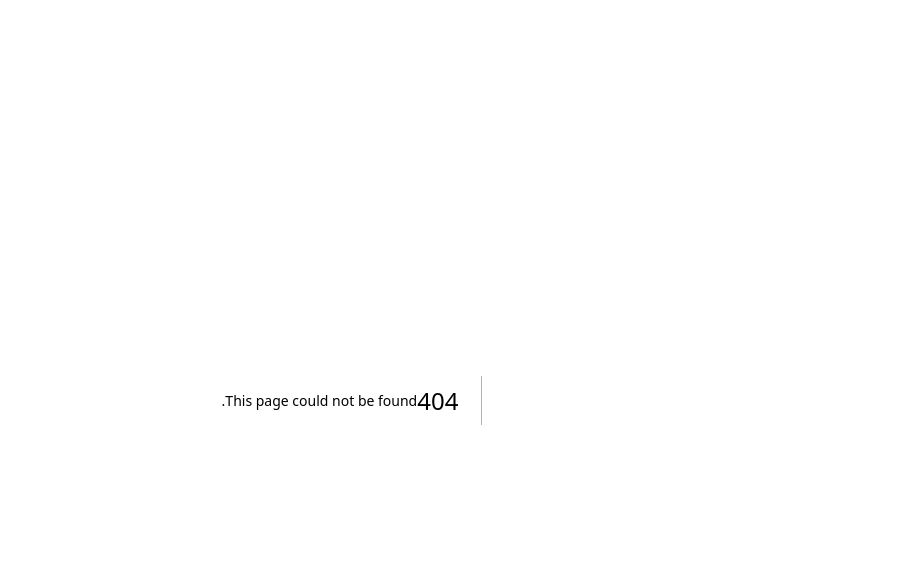
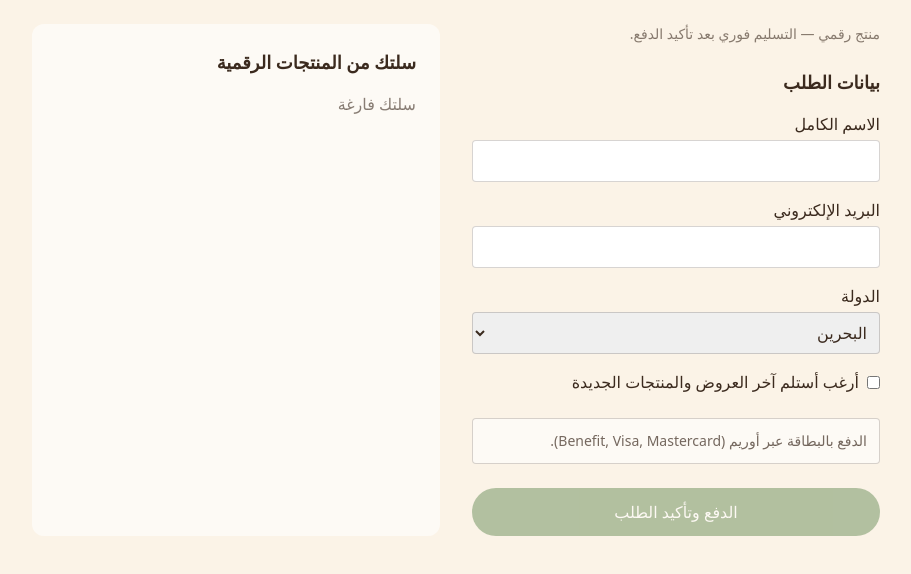
Before and after one commit to kdiariesstore-png/peep-and-beyond-web, a Next.js app: page /digital/checkout in a window 1280 px wide. Before the commit this address had no page. Shown: the top 574 px of the page, without its empty margins (320-1231 px from the left). Built offline with nearby package versions, Linux system fonts and the light colour scheme.

Commit message:
feat: add digital checkout page

```diff
--- /dev/null
+++ b/app/digital/checkout/page.tsx
@@ -0,0 +1,80 @@
+"use client";
+
+import { useState } from "react";
+import { useDigitalCart } from "../../../lib/digital/cart-context";
+import { calculateDigitalOrderTotal } from "../../../lib/digital/order-total";
+import { DigitalBuyerForm } from "../../../components/digital/buyer-form";
+import { useCurrency } from "../../../lib/currency-context";
+import { useLocale } from "../../../lib/i18n/locale-context";
+import { formatMoney } from "../../../lib/currency";
+import type { DigitalBuyerDetails } from "../../../lib/digital/types";
+
+const EMPTY_BUYER: DigitalBuyerDetails = {
+  fullName: "",
+  email: "",
+  country: "BH",
+  marketingOptIn: false,
+};
+
+export default function DigitalCheckoutPage() {
+  const { items } = useDigitalCart();
+  const { currency } = useCurrency();
+  const { t } = useLocale();
+  const [buyer, setBuyer] = useState<DigitalBuyerDetails>(EMPTY_BUYER);
+  const [submitError, setSubmitError] = useState<string | null>(null);
+  const [submitting, setSubmitting] = useState(false);
+
+  const { totalBhd } = calculateDigitalOrderTotal(items);
+
+  async function handleSubmit(event: React.FormEvent) {
+    event.preventDefault();
+    setSubmitError(null);
+    setSubmitting(true);
+    try {
+      const response = await fetch("/api/orders/digital-oreem", {
+        method: "POST",
+        headers: { "Content-Type": "application/json" },
+        body: JSON.stringify({ buyer, items }),
+      });
+      const json = await response.json();
+      if (!response.ok || typeof json.paymentUrl !== "string") {
+        setSubmitError("تعذر بدء الدفع عبر أوريم. حاول مرة أخرى.");
+        return;
+      }
+      window.location.href = json.paymentUrl;
+    } catch {
+      setSubmitError("تعذر بدء الدفع عبر أوريم. تحقق من اتصالك بالإنترنت وحاول مرة أخرى.");
+    } finally {
+      setSubmitting(false);
+    }
+  }
+
+  return (
+    <main className="mx-auto grid max-w-4xl gap-8 p-6 md:grid-cols-2">
+      <form onSubmit={handleSubmit} className="space-y-6">
+        <p className="text-sm text-brown/60">{t.digitalCheckoutSubtitle}</p>
+        <DigitalBuyerForm value={buyer} onChange={setBuyer} />
+        <p className="rounded border border-brown/20 bg-white/60 p-3 text-sm text-brown/70">
+          {t.digitalPaymentNote}
+        </p>
+        {submitError && <p className="text-red-600">{submitError}</p>}
+        <button
+          type="submit"
+          disabled={submitting || items.length === 0}
+          className="w-full rounded-full bg-leaf py-3 text-white disabled:opacity-50"
+        >
+          {t.digitalConfirmButton}
+        </button>
+      </form>
+
+      <aside className="rounded-xl bg-white/60 p-6">
+        <h2 className="text-lg font-bold">{t.digitalCartTitle}</h2>
+        {items.length === 0 ? (
+          <p className="mt-4 text-brown/60">{t.digitalCartEmpty}</p>
+        ) : (
+          <p className="mt-4 font-semibold">{formatMoney(totalBhd, currency)}</p>
+        )}
+      </aside>
+    </main>
+  );
+}
--- /dev/null
+++ b/components/digital/buyer-form.tsx
@@ -0,0 +1,81 @@
+"use client";
+
+import type { DigitalBuyerDetails } from "../../lib/digital/types";
+import { useLocale } from "../../lib/i18n/locale-context";
+
+const COUNTRIES = [
+  { code: "BH", labelAr: "البحرين" },
+  { code: "SA", labelAr: "السعودية" },
+  { code: "AE", labelAr: "الإمارات" },
+  { code: "KW", labelAr: "الكويت" },
+  { code: "OM", labelAr: "عُمان" },
+  { code: "QA", labelAr: "قطر" },
+  { code: "GB", labelAr: "United Kingdom" },
+  { code: "US", labelAr: "United States" },
+];
+
+export function DigitalBuyerForm({
+  value,
+  onChange,
+}: {
+  value: DigitalBuyerDetails;
+  onChange: (value: DigitalBuyerDetails) => void;
+}) {
+  const { t } = useLocale();
+
+  function update<K extends keyof DigitalBuyerDetails>(key: K, fieldValue: DigitalBuyerDetails[K]) {
+    onChange({ ...value, [key]: fieldValue });
+  }
+
+  return (
+    <fieldset className="space-y-4">
+      <legend className="text-lg font-bold">{t.digitalCheckoutTitle}</legend>
+
+      <label className="block">
+        الاسم الكامل
+        <input
+          required
+          type="text"
+          value={value.fullName}
+          onChange={(e) => update("fullName", e.target.value)}
+          className="mt-1 block w-full rounded border border-brown/20 p-2"
+        />
+      </label>
+
+      <label className="block">
+        البريد الإلكتروني
+        <input
+          required
+          type="email"
+          value={value.email}
+          onChange={(e) => update("email", e.target.value)}
+          className="mt-1 block w-full rounded border border-brown/20 p-2"
+        />
+      </label>
+
+      <label className="block">
+        الدولة
+        <select
+          value={value.country}
+          onChange={(e) => update("country", e.target.value)}
+          className="mt-1 block w-full rounded border border-brown/20 p-2"
+        >
+          {COUNTRIES.map((country) => (
+            <option key={country.code} value={country.code}>
+              {country.labelAr}
+            </option>
+          ))}
+        </select>
+      </label>
+
+      <label className="flex items-center gap-2">
+        <input
+          type="checkbox"
+          checked={value.marketingOptIn}
+          onChange={(e) => update("marketingOptIn", e.target.checked)}
+        />
+        أرغب أستلم آخر العروض والمنتجات الجديدة
+      </label>
+    </fieldset>
+  );
+}
```
